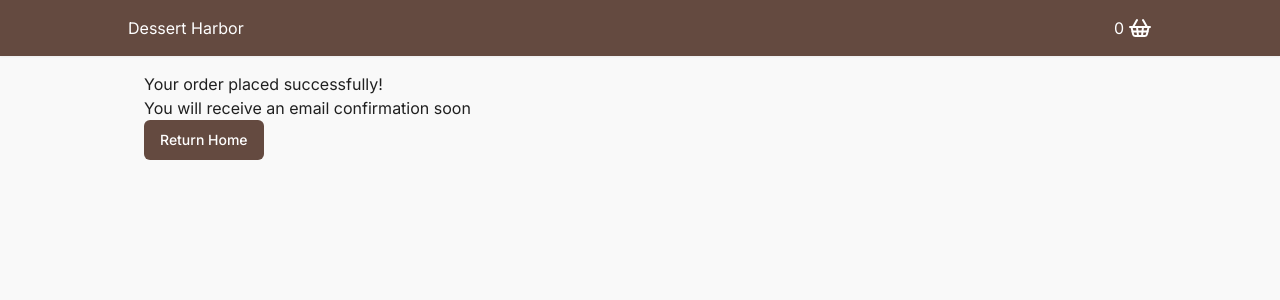
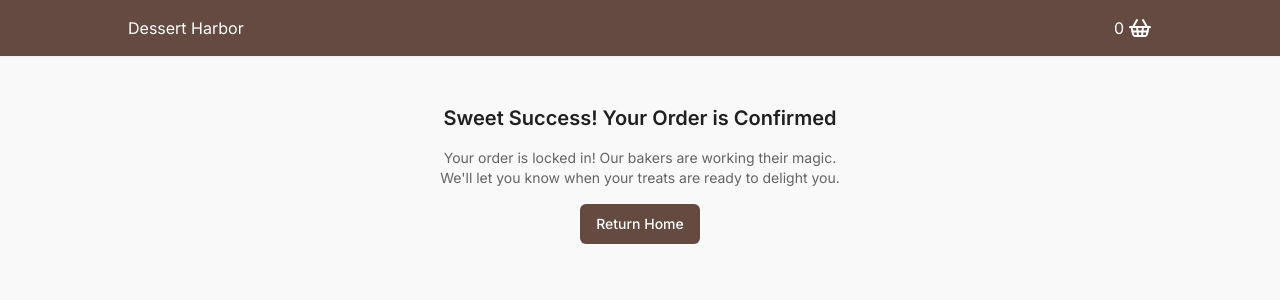
Before and after one commit to manoj-jayapprakash/dessert-harbor, a Next.js app: page /checkout in a window 1280 px wide. Shown: the top 300 px of the page. Built offline with nearby package versions, Linux system fonts and the light colour scheme.

Commit message:
add sticky to cart summary, modify checkout hover

```diff
--- a/src/app/(shop)/checkout/page.tsx
+++ b/src/app/(shop)/checkout/page.tsx
@@ -1,15 +1,32 @@
+import {
+  InfoDescription,
+  InfoDisplay,
+  InfoTitle,
+} from "@/components/info-display";
 import { buttonVariants } from "@/components/ui/button";
+import { STATIC_CONTENT } from "@/lib/constants";
+import { cn } from "@/lib/utils";
 import Link from "next/link";
 import React from "react";
 
 export default function Checkout() {
   return (
-    <main className='py-4'>
-      <h2>Your order placed successfully!</h2>
-      <p>You will receive an email confirmation soon</p>
-      <Link href={"/"} className={buttonVariants({ variant: "default" })}>
-        Return Home
-      </Link>
+    <main className='py-4 '>
+      <InfoDisplay className='grid place-items-center text-balance md:w-1/2 mx-auto text-center my-8'>
+        <InfoTitle>{STATIC_CONTENT.ORDER_CONFIRMATION.TITLE}</InfoTitle>
+        <InfoDescription>
+          {STATIC_CONTENT.ORDER_CONFIRMATION.DESCRIPTION}
+        </InfoDescription>
+        <Link
+          href={"/"}
+          className={cn(
+            buttonVariants({ variant: "default" }),
+            "hover:text-white"
+          )}
+        >
+          {STATIC_CONTENT.ORDER_CONFIRMATION.CTA}
+        </Link>
+      </InfoDisplay>
     </main>
   );
 }
--- a/src/app/(shop)/page.tsx
+++ b/src/app/(shop)/page.tsx
@@ -14,7 +14,7 @@ export default function Home() {
     );
 
   return (
-    <main className='py-4'>
+    <main className='py-4 mb-16'>
       <section className='space-y-4'>
         <h2 className='font-bold text-2xl'>Desserts</h2>
         <ProductList products={parsedProducts} />
--- a/src/feature/cart/components/cart-list.tsx
+++ b/src/feature/cart/components/cart-list.tsx
@@ -12,7 +12,7 @@ export const CartList = () => {
   const producstArr = Array.from(productsInCart.values());
 
   return (
-    <section className='md:col-span-2'>
+    <section className='md:col-span-2 md:mb-16'>
       <h3 className='text-lg mb-4'>Desserts</h3>
       <ul className='space-y-4'>
         {producstArr.map((product) => (
@@ -27,7 +27,7 @@ export const CartList = () => {
               height={120}
               className='rounded-lg'
             />
-            <div className='flex flex-col md:flex-row gap-4 self-start  justify-between h-full'>
+            <div className='flex flex-col md:flex-row gap-4 justify-between'>
               <div>
                 <h4 className='font-medium'>{product.name}</h4>
                 <p className='text-sm mt-2'>
--- a/src/feature/cart/components/cart-summary.tsx
+++ b/src/feature/cart/components/cart-summary.tsx
@@ -27,7 +27,7 @@ export const CartSummary = ({ products }: { products: TProductInCart }) => {
   }, [products]);
 
   return (
-    <section>
+    <section className='mb-16 md:mb-0 md:sticky h-fit top-32'>
       <h3 className='text-lg mb-4'>Summary</h3>
       <div className='border p-4 rounded-lg grid gap-4'>
         <p className='flex justify-between font-medium'>
@@ -45,7 +45,7 @@ export const CartSummary = ({ products }: { products: TProductInCart }) => {
               onClick={() => setIsDiscountActivated(!isDiscountActivated)}
               disabled={totalPrice < 1000}
               aria-label='Toggle Discount Activate'
-              className='p-0'
+              className='p-0 border'
             >
               Activate 10%
             </Toggle>
--- a/src/feature/cart/components/checkout.tsx
+++ b/src/feature/cart/components/checkout.tsx
@@ -3,26 +3,30 @@
 import { Button, buttonVariants } from "@/components/ui/button";
 import { cn } from "@/lib/utils";
 import { useRouter } from "next/navigation";
-import React from "react";
+import React, { useTransition } from "react";
 import { useCartContext } from "../cart-provider";
 
 export const Checkout = ({ className }: { className?: string }) => {
   const router = useRouter();
   const { resetCart } = useCartContext();
+  const [isPending, startTransition] = useTransition();
 
   const checkoutHandler = () => {
     router.push("/checkout");
-    resetCart();
+    startTransition(() => {
+      resetCart();
+    });
   };
 
   return (
     <Button
       className={cn(
         buttonVariants({ variant: "default" }),
-        "bg-ring text-foreground",
+        "bg-ring text-foreground hover:text-white",
         className
       )}
       onClick={checkoutHandler}
+      disabled={isPending}
     >
       Checkout
     </Button>
--- a/src/lib/constants.ts
+++ b/src/lib/constants.ts
@@ -89,4 +89,10 @@ export const STATIC_CONTENT = {
     DESCRIPTION:
       "Our desserts were so delicious, they've all been gobbled up. We're restocking with fresh goodies soon!",
   },
+  ORDER_CONFIRMATION: {
+    TITLE: "Sweet Success! Your Order is Confirmed",
+    DESCRIPTION:
+      "Your order is locked in! Our bakers are working their magic. We'll let you know when your treats are ready to delight you.",
+    CTA: "Return Home",
+  },
 };
```
